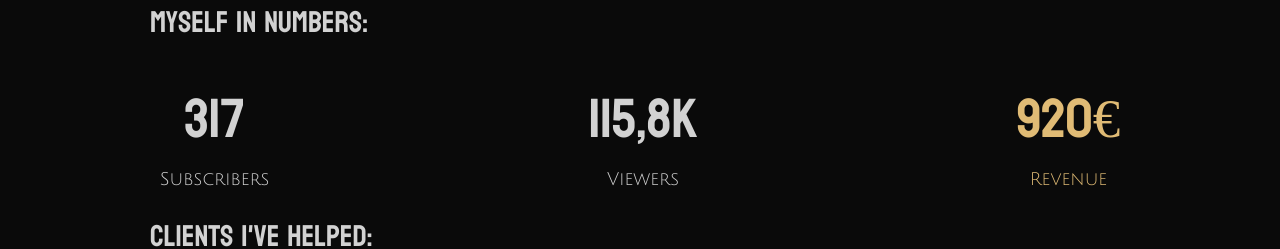
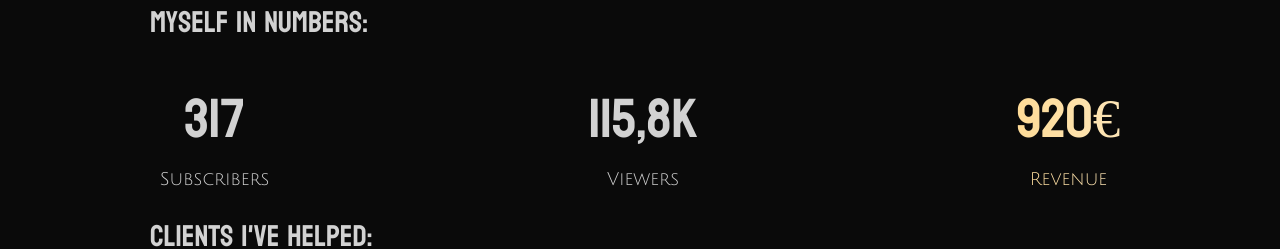
Before and after one commit to Copy05/copy05.github.io, a plain HTML site: page index.html in a window 1280 px wide. Shown: the part 700-949 px from the top of the page. Drawn offline with Linux system fonts and the light colour scheme.

Commit message:
golden text :open_mouth:

```diff
--- a/index.html
+++ b/index.html
@@ -47,8 +47,8 @@
             <p class="graphtitle">Viewers</p>
         </div>
         <div class="graph">
-            <p class="graphnumber" id="finance_revenue" style="color: rgb(224, 187, 117);">0€</p>
-            <p class="graphtitle" style="color: rgb(224, 187, 117);">Revenue</p>
+            <p class="graphnumber gold-text" id="finance_revenue">0€</p>
+            <p class="graphtitle gold-text">Revenue</p>
         </div>
     </div>
     <p class="sectxt">Clients I've Helped:</p>
--- a/style.css
+++ b/style.css
@@ -327,6 +327,13 @@ p {
     font-size: 18px;
 }
 
+.gold-text {
+    background-image: linear-gradient(90deg, rgb(255, 204, 105) 2.68%, rgb(253, 229, 182) 61.25%, rgb(255, 221, 155) 104.69%);
+    background-clip: text;
+    -webkit-background-clip: text;
+    -webkit-text-fill-color: transparent;
+}
+
 .channels, .digitaltools {
     text-align: center;
     display: grid;
```
